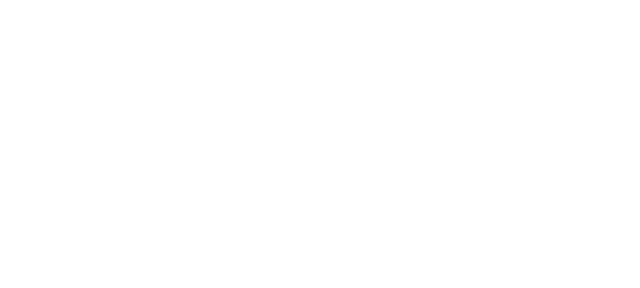
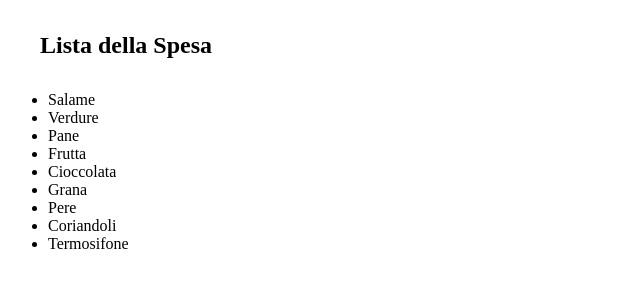
Before and after one commit to marroccuandrea/js-lista-spesa, a plain HTML site: page index.html in a window 1280 px wide. Shown: the whole page, without its empty margins (0-640 px from the left). Drawn offline with Linux system fonts and the light colour scheme.

Commit message:
fine progetto , stampa in pagina e in console

```diff
--- a/css/style.css
+++ b/css/style.css
@@ -0,0 +1,3 @@
+h2{
+    margin: 2rem;
+}
--- a/index.html
+++ b/index.html
@@ -8,6 +8,12 @@
 </head>
 <body>
 
+    <main>
+        <h2>Lista della Spesa</h2>
+        <ul id="stampa">
+
+        </ul>
+    </main>
 
 
     <script src="js/script.js"></script>
--- a/js/script.js
+++ b/js/script.js
@@ -0,0 +1,15 @@
+// 1.
+const listaSpesa = ['Salame','Verdure','Pane','Frutta','Cioccolata','Grana','Pere','Coriandoli','Termosifone']
+
+const stampList = document.getElementById('stampa');
+
+// 2.
+let counter = 0;
+//3.
+while(!(counter == listaSpesa.length)){
+    stampList.innerHTML += '<li>' + listaSpesa[counter] + '</li>';
+
+    counter++;
+    console.log(listaSpesa);
+
+}
```
